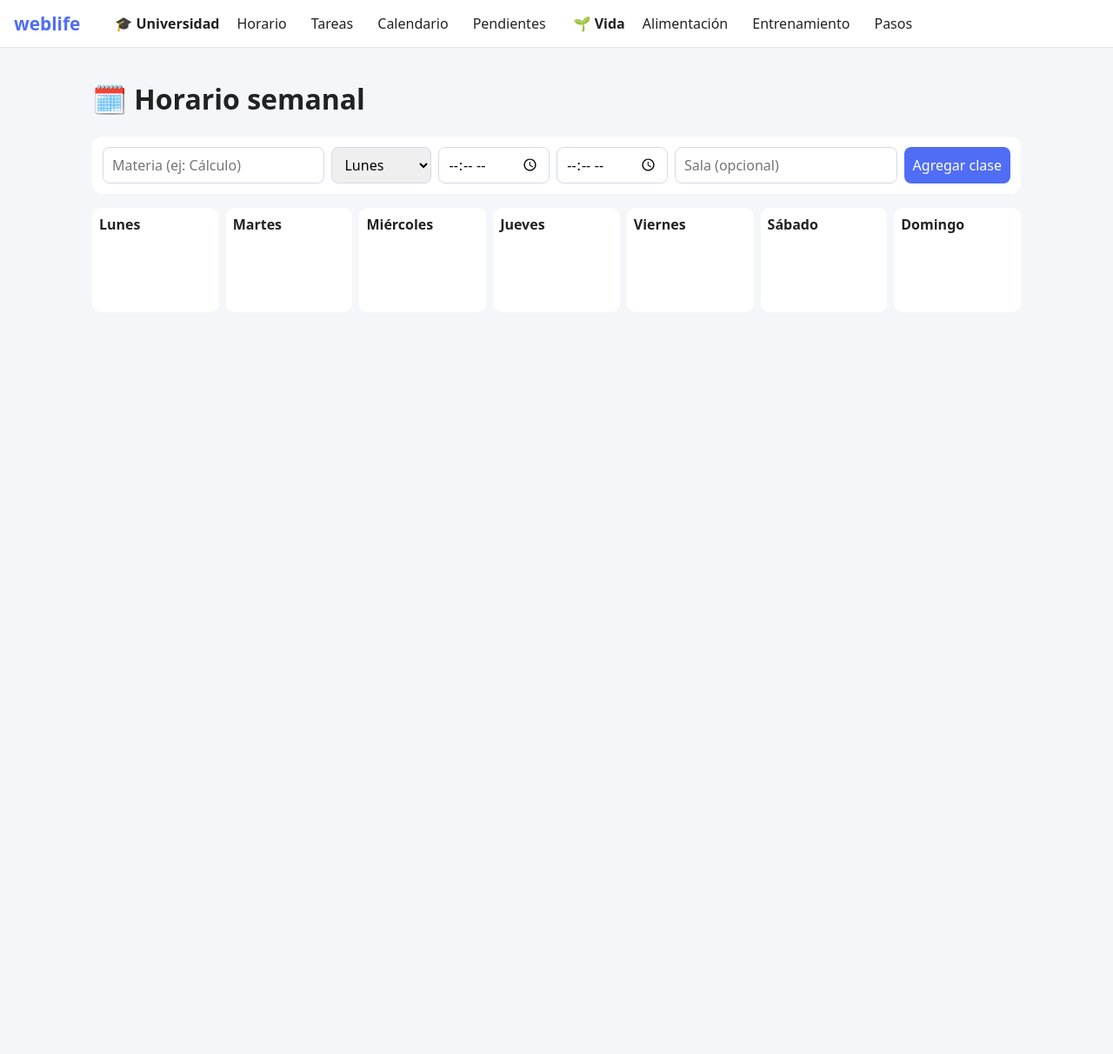
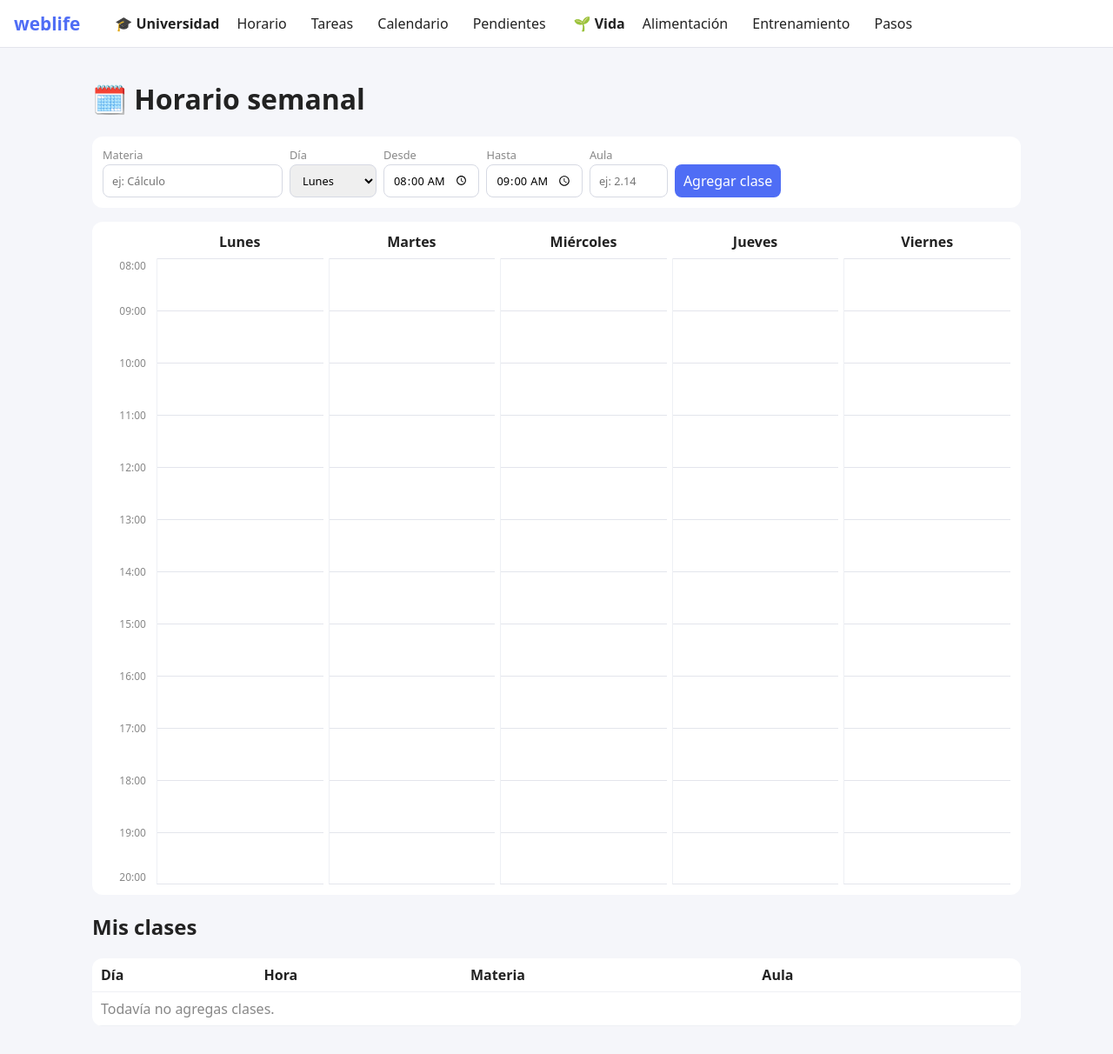
Before and after one commit to Sebasmonsalve00/weblife, a Flask app: page /universidad/horario in a window 1280 px wide. Shown: the whole page at 87% size. Before the commit the page ends 268 px from the top, so only its background shows below. Run offline with Flask 3, Linux system fonts and the light colour scheme; data that the repository does not hold is empty.

Commit message:
Horario por horas de 8:00 a 20:00 con aula
Co-Authored-By: Claude Opus 5.5 (1M context) <noreply@anthropic.com>
Claude-Session: https://claude.ai/code/session_013M8H1q2S8EHWhdyF45DAKG

```diff
--- a/app.py
+++ b/app.py
@@ -201,24 +201,62 @@ def inicio():
 #  UNIVERSIDAD: Horario semanal de clases
 # ------------------------------------------------------------
 
+# El horario se dibuja de 8:00 a 20:00. Cada hora mide 60 píxeles de alto.
+HORA_INICIO_DIA = 8
+HORA_FIN_DIA = 20
+PIXELES_POR_HORA = 60
+
+
+def a_minutos(hora_texto):
+    """Convierte "09:30" en minutos desde medianoche: 9 * 60 + 30 = 570."""
+    horas, minutos = hora_texto.split(":")
+    return int(horas) * 60 + int(minutos)
+
+
 @app.route("/universidad/horario", methods=["GET", "POST"])
 def horario():
+    error = None
     # Si se envió el formulario (POST), guardamos la clase nueva.
     if request.method == "POST":
-        modificar(
-            "INSERT INTO clases (nombre, dia, hora_inicio, hora_fin, sala) VALUES (?, ?, ?, ?, ?)",
-            (request.form["nombre"], int(request.form["dia"]),
-             request.form["hora_inicio"], request.form["hora_fin"], request.form["sala"]),
-        )
-        return redirect(url_for("horario"))
+        inicio = request.form["hora_inicio"]
+        fin = request.form["hora_fin"]
+        if a_minutos(fin) <= a_minutos(inicio):
+            error = "La hora de término tiene que ser después de la hora de inicio."
+        else:
+            modificar(
+                "INSERT INTO clases (nombre, dia, hora_inicio, hora_fin, sala) VALUES (?, ?, ?, ?, ?)",
+                (request.form["nombre"], int(request.form["dia"]), inicio, fin, request.form["sala"]),
+            )
+            return redirect(url_for("horario"))
 
-    # Agrupamos las clases por día: {0: [clases del lunes], 1: [...], ...}
-    clases = consultar("SELECT * FROM clases ORDER BY hora_inicio")
+    # Todas las clases ordenadas por día y luego por hora.
+    clases = consultar("SELECT * FROM clases ORDER BY dia, hora_inicio")
+
+    # Calculamos dónde va cada clase en la grilla:
+    # "arriba" = cuántos píxeles desde las 8:00, "alto" = cuánto dura.
+    limite_arriba = HORA_INICIO_DIA * 60
+    limite_abajo = HORA_FIN_DIA * 60
     por_dia = {numero: [] for numero in range(7)}
     for clase in clases:
-        por_dia[clase["dia"]].append(clase)
+        inicio = max(a_minutos(clase["hora_inicio"]), limite_arriba)
+        fin = min(a_minutos(clase["hora_fin"]), limite_abajo)
+        if fin <= inicio:
+            continue  # la clase queda fuera de 8:00-20:00, no se dibuja
+        por_dia[clase["dia"]].append({
+            "clase": clase,
+            "arriba": (inicio - limite_arriba) * PIXELES_POR_HORA // 60,
+            "alto": (fin - inicio) * PIXELES_POR_HORA // 60,
+        })
 
-    return render_template("horario.html", dias=DIAS_SEMANA, por_dia=por_dia)
+    # De lunes a viernes siempre; sábado y domingo solo si tienen clases.
+    dias_visibles = [d for d in range(7) if d < 5 or por_dia[d]]
+    horas = [f"{h:02d}:00" for h in range(HORA_INICIO_DIA, HORA_FIN_DIA + 1)]
+
+    return render_template(
+        "horario.html", dias=DIAS_SEMANA, dias_visibles=dias_visibles, por_dia=por_dia,
+        clases=clases, horas=horas, alto_total=(HORA_FIN_DIA - HORA_INICIO_DIA) * PIXELES_POR_HORA,
+        pixeles_hora=PIXELES_POR_HORA, error=error,
+    )
 
 
 @app.route("/universidad/horario/borrar/<int:id>", methods=["POST"])
--- a/static/estilo.css
+++ b/static/estilo.css
@@ -52,14 +52,6 @@ button.check { background: none; color: var(--verde); padding: 0 6px; font-size:
 .etiqueta { background: #eef1ff; color: var(--principal); padding: 2px 8px; border-radius: 99px; font-size: .85rem; }
 .alerta { color: var(--rojo); }
 
-/* ===== Horario semanal ===== */
-.semana { display: grid; grid-template-columns: repeat(auto-fit, minmax(130px, 1fr)); gap: 8px; }
-.dia { background: var(--tarjeta); border-radius: 10px; padding: 8px; min-height: 120px; }
-.dia h3 { margin: 0 0 8px; font-size: 1rem; }
-.clase { background: #eef1ff; border-left: 4px solid var(--principal); border-radius: 6px;
-         padding: 6px; margin-bottom: 6px; font-size: .9rem; position: relative; }
-.clase form { position: absolute; top: 2px; right: 2px; }
-
 /* ===== Calendario ===== */
 .calendario { width: 100%; border-collapse: collapse; table-layout: fixed; background: var(--tarjeta); }
 .calendario th, .calendario td { border: 1px solid #e3e5ec; vertical-align: top; padding: 4px; }
@@ -91,3 +83,22 @@ button.check { background: none; color: var(--verde); padding: 0 6px; font-size:
 .entrar form { display: flex; flex-direction: column; gap: 8px; }
 nav .salir { margin-left: auto; }
 nav .salir button { background: none; color: var(--suave); border: 1px solid #d6d9e3; }
+
+/* ===== Horario por horas (8:00 a 20:00) ===== */
+.formulario label { display: flex; flex-direction: column; font-size: .8rem; color: var(--suave); gap: 2px; }
+.formulario label input:not([type]) { min-width: 140px; }
+.formulario input.corto { min-width: 80px !important; width: 90px; }
+.formulario button { align-self: flex-end; }
+.grilla-contenedor { overflow-x: auto; background: var(--tarjeta); border-radius: 12px; padding: 12px; margin-bottom: 16px; }
+.grilla { display: grid; gap: 0 6px; min-width: 600px; }
+.grilla-dia { text-align: center; font-weight: 600; padding-bottom: 8px; }
+.grilla-horas { position: relative; }
+.grilla-horas span { position: absolute; right: 6px; transform: translateY(-50%); font-size: .75rem; color: var(--suave); }
+.grilla-horas span:first-child { transform: none; }
+.grilla-horas span:last-child { transform: translateY(-100%); }
+.grilla-columna { position: relative; border-left: 1px solid #eef0f4;
+  background-image: linear-gradient(to bottom, #e3e5ec 1px, transparent 1px); border-bottom: 1px solid #e3e5ec; }
+.bloque { position: absolute; left: 3px; right: 3px; overflow: hidden; background: #eef1ff;
+  border-left: 4px solid var(--principal); border-radius: 6px; padding: 3px 6px; font-size: .78rem;
+  display: flex; flex-direction: column; line-height: 1.25; }
+.bloque span { color: #555; }
--- a/templates/horario.html
+++ b/templates/horario.html
@@ -3,34 +3,69 @@
 {% block contenido %}
 <h1>🗓️ Horario semanal</h1>
 
+<!-- Formulario para agregar una clase -->
 <form method="post" class="formulario">
-  <input name="nombre" placeholder="Materia (ej: Cálculo)" required>
+  <label>Materia <input name="nombre" placeholder="ej: Cálculo" required></label>
+  <label>Día
     <select name="dia">
       {% for nombre in dias %}
         <option value="{{ loop.index0 }}">{{ nombre }}</option>
       {% endfor %}
     </select>
-  <input type="time" name="hora_inicio" required>
-  <input type="time" name="hora_fin" required>
-  <input name="sala" placeholder="Sala (opcional)">
+  </label>
+  <label>Desde <input type="time" name="hora_inicio" min="08:00" max="20:00" value="08:00" required></label>
+  <label>Hasta <input type="time" name="hora_fin" min="08:00" max="20:00" value="09:00" required></label>
+  <label>Aula <input name="sala" placeholder="ej: 2.14" class="corto"></label>
   <button>Agregar clase</button>
 </form>
+{% if error %}<p class="alerta">{{ error }}</p>{% endif %}
 
-<div class="semana">
-  {% for numero in range(7) %}
-    <div class="dia">
-      <h3>{{ dias[numero] }}</h3>
-      {% for clase in por_dia[numero] %}
-        <div class="clase">
-          <b>{{ clase.hora_inicio }}–{{ clase.hora_fin }}</b><br>
-          {{ clase.nombre }}<br>
-          <small>{{ clase.sala }}</small>
-          <form method="post" action="{{ url_for('borrar_clase', id=clase.id) }}" class="en-linea">
-            <button class="borrar" title="Borrar">✕</button>
-          </form>
+<!-- Grilla: una columna por día, una fila por hora de 8:00 a 20:00 -->
+<div class="grilla-contenedor">
+  <div class="grilla" style="grid-template-columns: 56px repeat({{ dias_visibles|length }}, minmax(110px, 1fr));">
+    <div></div>
+    {% for d in dias_visibles %}<div class="grilla-dia">{{ dias[d] }}</div>{% endfor %}
+
+    <!-- Columna con las horas -->
+    <div class="grilla-horas" style="height: {{ alto_total }}px">
+      {% for hora in horas %}
+        <span style="top: {{ loop.index0 * pixeles_hora }}px">{{ hora }}</span>
+      {% endfor %}
+    </div>
+
+    <!-- Una columna por día, con las clases ubicadas según su hora -->
+    {% for d in dias_visibles %}
+      <div class="grilla-columna" style="height: {{ alto_total }}px; background-size: 100% {{ pixeles_hora }}px">
+        {% for item in por_dia[d] %}
+          <div class="bloque" style="top: {{ item.arriba }}px; height: {{ item.alto }}px">
+            <b>{{ item.clase.nombre }}</b>
+            <span>{{ item.clase.hora_inicio }}–{{ item.clase.hora_fin }}</span>
+            {% if item.clase.sala %}<span>Aula {{ item.clase.sala }}</span>{% endif %}
           </div>
         {% endfor %}
       </div>
     {% endfor %}
   </div>
+</div>
+
+<!-- Lista de clases, en orden por día y hora -->
+<h2>Mis clases</h2>
+<table class="tabla">
+  <tr><th>Día</th><th>Hora</th><th>Materia</th><th>Aula</th><th></th></tr>
+  {% for clase in clases %}
+    <tr>
+      <td>{{ dias[clase.dia] }}</td>
+      <td>{{ clase.hora_inicio }}–{{ clase.hora_fin }}</td>
+      <td>{{ clase.nombre }}</td>
+      <td>{{ clase.sala or "—" }}</td>
+      <td>
+        <form method="post" action="{{ url_for('borrar_clase', id=clase.id) }}" class="en-linea">
+          <button class="borrar" title="Borrar">✕</button>
+        </form>
+      </td>
+    </tr>
+  {% else %}
+    <tr><td colspan="5" class="vacio">Todavía no agregas clases.</td></tr>
+  {% endfor %}
+</table>
 {% endblock %}
```
Lines whose indentation alone changed are shown as unchanged.
